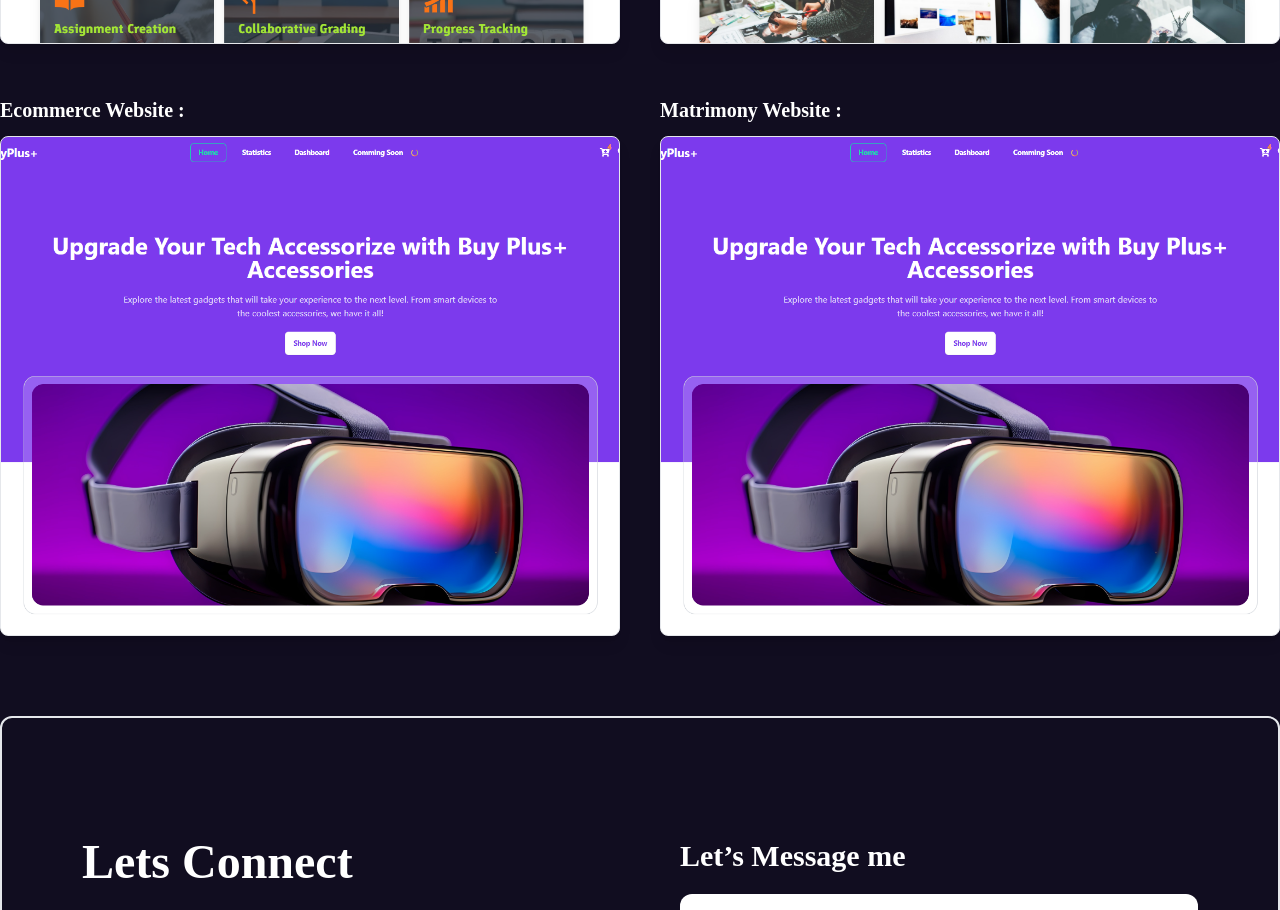
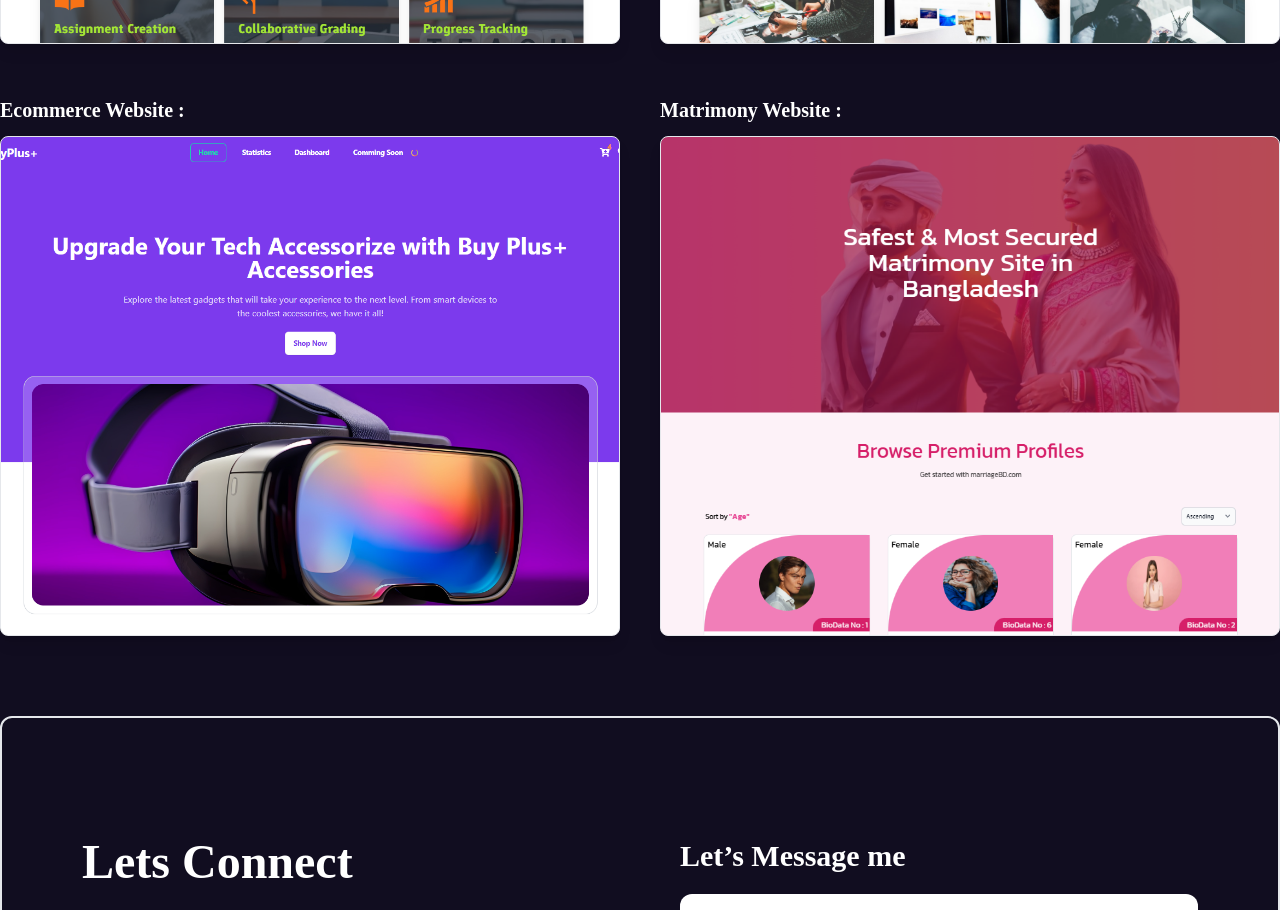
Before and after one commit to ahanaf607307/Portfolio-Ahanaf-Mubasshir, a React (Vite) app: page / in a window 1280 px wide. Shown: the part 2560-3470 px from the top of the page. Built offline with nearby package versions, Linux system fonts and the light colour scheme; a web font is replaced by a local one.

Commit message:
add porject image and update title

```diff
--- a/src/Pages/Projects.jsx
+++ b/src/Pages/Projects.jsx
@@ -89,7 +89,7 @@ function Projects() {
         {/* card */}
      <div>
       <h1 className='text-xl font-semibold my-3'>Matrimony Website : </h1>
-     <div className="relative border bg-aEight bg-no-repeat h-[500px] bg-cover bg-center rounded-lg shadow-lg hover:scale-105 transition-transform duration-300"
+     <div className="relative border bg-aTwelve bg-no-repeat h-[500px] bg-cover bg-center rounded-lg shadow-lg hover:scale-105 transition-transform duration-300"
         >
 
         <div className="absolute inset-0 bg-black bg-opacity-70 opacity-0 hover:opacity-100 transition-opacity duration-300 flex flex-col justify-center items-center space-y-4 rounded-lg">
--- a/tailwind.config.js
+++ b/tailwind.config.js
@@ -13,6 +13,7 @@ export default {
         'aElaven': "url('/src/assets/icons/aElaven.png')",
         'aTen': "url('/src/assets/icons/aTen.png')",
         'aEight': "url('/src/assets/icons/aEight.png')",
+        'aTwelve': "url('/src/assets/icons/a12.png')",
 
       },
       fontFamily: {
```
Also changed, not shown: src/assets/icons/a12.png (added).
